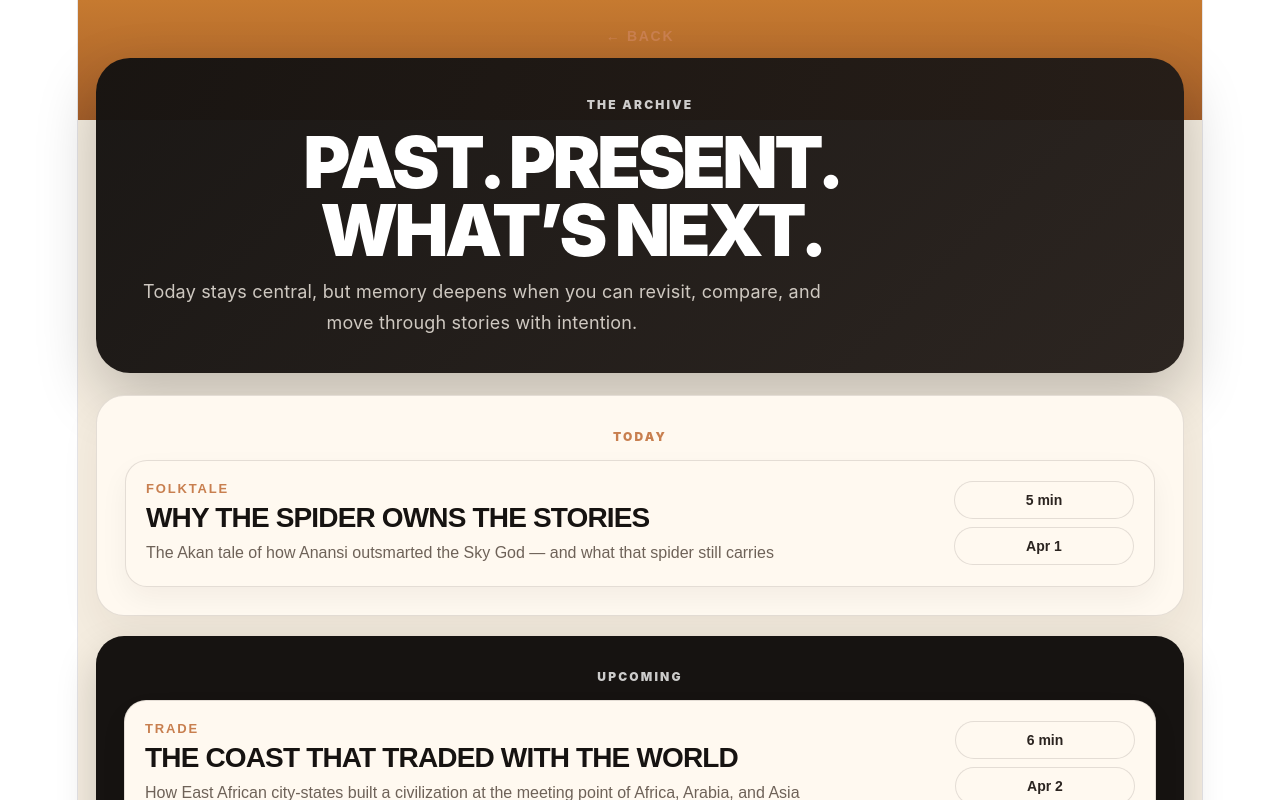
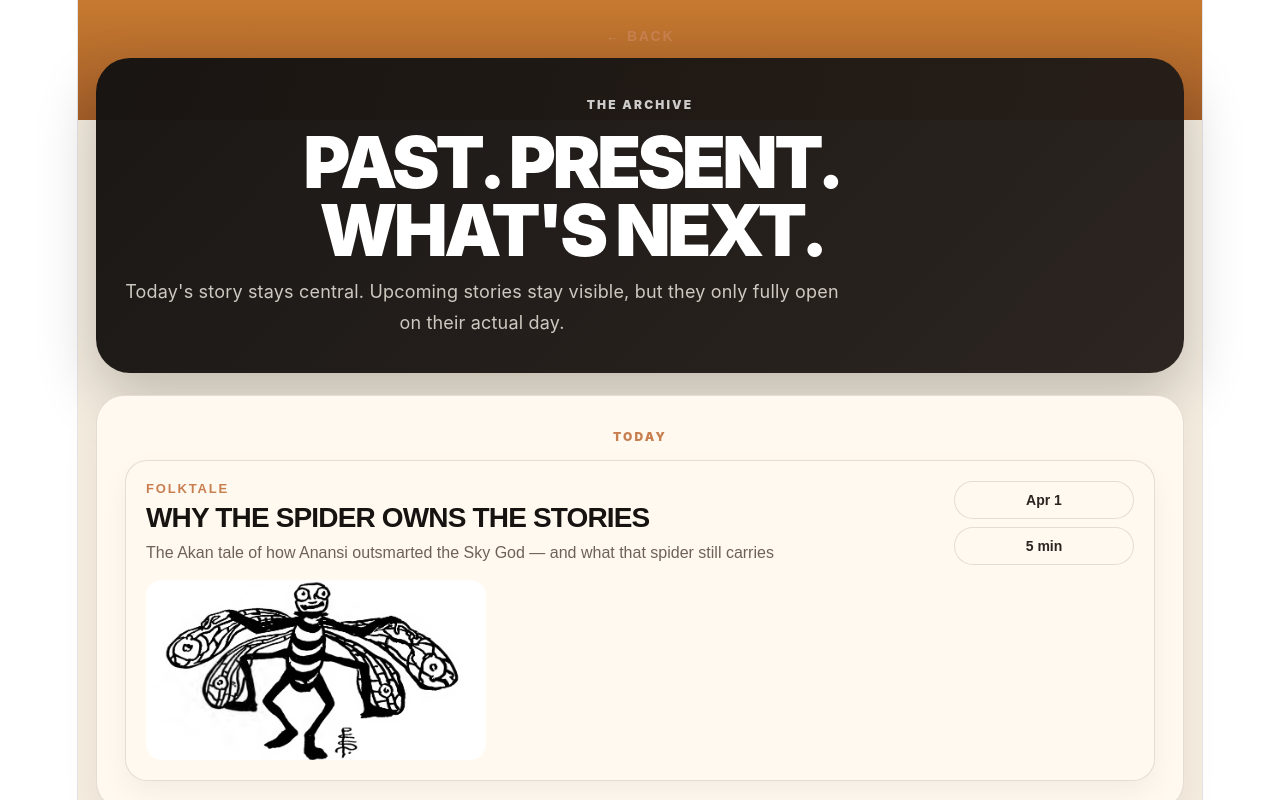
Before and after one commit to itsmisskubai/sankofa-app, a React (Vite) app: page / in a window 1280 px wide. Both pictures are taken after a click on the button "OPEN ARCHIVE". Shown: the top 800 px of the page. Built offline with nearby package versions, Linux system fonts and the light colour scheme.

Commit message:
Lock upcoming archive stories until their date

```diff
--- a/src/App.jsx
+++ b/src/App.jsx
@@ -705,7 +705,7 @@ function HomeView({ todayStory, todayISO, onOpenArchive, onOpenStory }) {
               textAlign: "center",
             }}
           >
-            Enter today’s story
+            Enter today's story
           </button>
 
           <button
@@ -729,7 +729,7 @@ function HomeView({ todayStory, todayISO, onOpenArchive, onOpenStory }) {
         </div>
       </section>
 
-      <SectionBand title="Today’s story" dark>
+      <SectionBand title="Today's story" dark>
         <div
           style={{
             maxWidth: "920px",
@@ -1119,10 +1119,16 @@ function StoryView({ story, onBack, onImageClick }) {
   );
 }
 
-function ArchiveCard({ story, onOpen }) {
+function ArchiveCard({ story, onOpen, locked = false, onLockedClick }) {
   return (
     <button
-      onClick={() => onOpen(story)}
+      onClick={() => {
+        if (locked) {
+          onLockedClick?.();
+        } else {
+          onOpen(story);
+        }
+      }}
       style={{
         width: "100%",
         textAlign: "left",
@@ -1150,11 +1156,11 @@ function ArchiveCard({ story, onOpen }) {
               fontWeight: 900,
               textTransform: "uppercase",
               letterSpacing: "0.14em",
-              color: PALETTE.clay,
+              color: locked ? PALETTE.textSoft : PALETTE.clay,
               marginBottom: "8px",
             }}
           >
-            {story.category}
+            {locked ? "Upcoming" : story.category}
           </div>
 
           <div
@@ -1176,10 +1182,28 @@ function ArchiveCard({ story, onOpen }) {
               fontSize: "16px",
               lineHeight: 1.65,
               color: PALETTE.textSoft,
+              marginBottom: story.heroImage ? "14px" : 0,
             }}
           >
-            {story.subtitle}
+            {locked
+              ? "Not yet time. Focus on today's story first."
+              : story.subtitle}
           </div>
+
+          {story.heroImage && (
+            <img
+              src={story.heroImage}
+              alt={story.title}
+              style={{
+                width: "100%",
+                maxWidth: "340px",
+                height: "180px",
+                objectFit: "cover",
+                borderRadius: "16px",
+                display: "block",
+              }}
+            />
+          )}
         </div>
 
         <div
@@ -1189,15 +1213,15 @@ function ArchiveCard({ story, onOpen }) {
             minWidth: "180px",
           }}
         >
-          <Pill>{story.readingTime}</Pill>
           <Pill>{shortDate(story.date)}</Pill>
+          {!locked && <Pill>{story.readingTime}</Pill>}
         </div>
       </div>
     </button>
   );
 }
 
-function ArchiveView({ stories, todayISO, onOpen, onBack }) {
+function ArchiveView({ stories, todayISO, onOpen, onBack, onGoToday }) {
   const pastStories = stories.filter((story) => story.date < todayISO);
   const todayStory = stories.find((story) => story.date === todayISO);
   const upcomingStories = stories.filter((story) => story.date > todayISO);
@@ -1248,7 +1272,7 @@ function ArchiveView({ stories, todayISO, onOpen, onBack }) {
         >
           Past. Present.
           <br />
-          What’s next.
+          What's next.
         </div>
 
         <div
@@ -1259,8 +1283,8 @@ function ArchiveView({ stories, todayISO, onOpen, onBack }) {
             color: "rgba(255,249,240,0.78)",
           }}
         >
-          Today stays central, but memory deepens when you can revisit, compare, and
-          move through stories with intention.
+          Today's story stays central. Upcoming stories stay visible, but they only
+          fully open on their actual day.
         </div>
       </section>
 
@@ -1288,7 +1312,13 @@ function ArchiveView({ stories, todayISO, onOpen, onBack }) {
             {upcomingStories
               .sort((a, b) => new Date(a.date) - new Date(b.date))
               .map((story) => (
-                <ArchiveCard key={story.id} story={story} onOpen={onOpen} />
+                <ArchiveCard
+                  key={story.id}
+                  story={story}
+                  onOpen={onOpen}
+                  locked
+                  onLockedClick={onGoToday}
+                />
               ))}
           </div>
         </SectionBand>
@@ -1326,6 +1356,15 @@ export default function App() {
     setView("home");
   }
 
+  function goToTodayStory() {
+    if (todayStory) {
+      setSelectedStory(todayStory);
+      setView("story");
+    } else {
+      setView("home");
+    }
+  }
+
   function openImage(imageSrc, imageAlt) {
     setActiveImage({ src: imageSrc, alt: imageAlt });
   }
@@ -1359,6 +1398,7 @@ export default function App() {
           todayISO={todayISO}
           onOpen={openStory}
           onBack={goHome}
+          onGoToday={goToTodayStory}
         />
       )}
 
```
